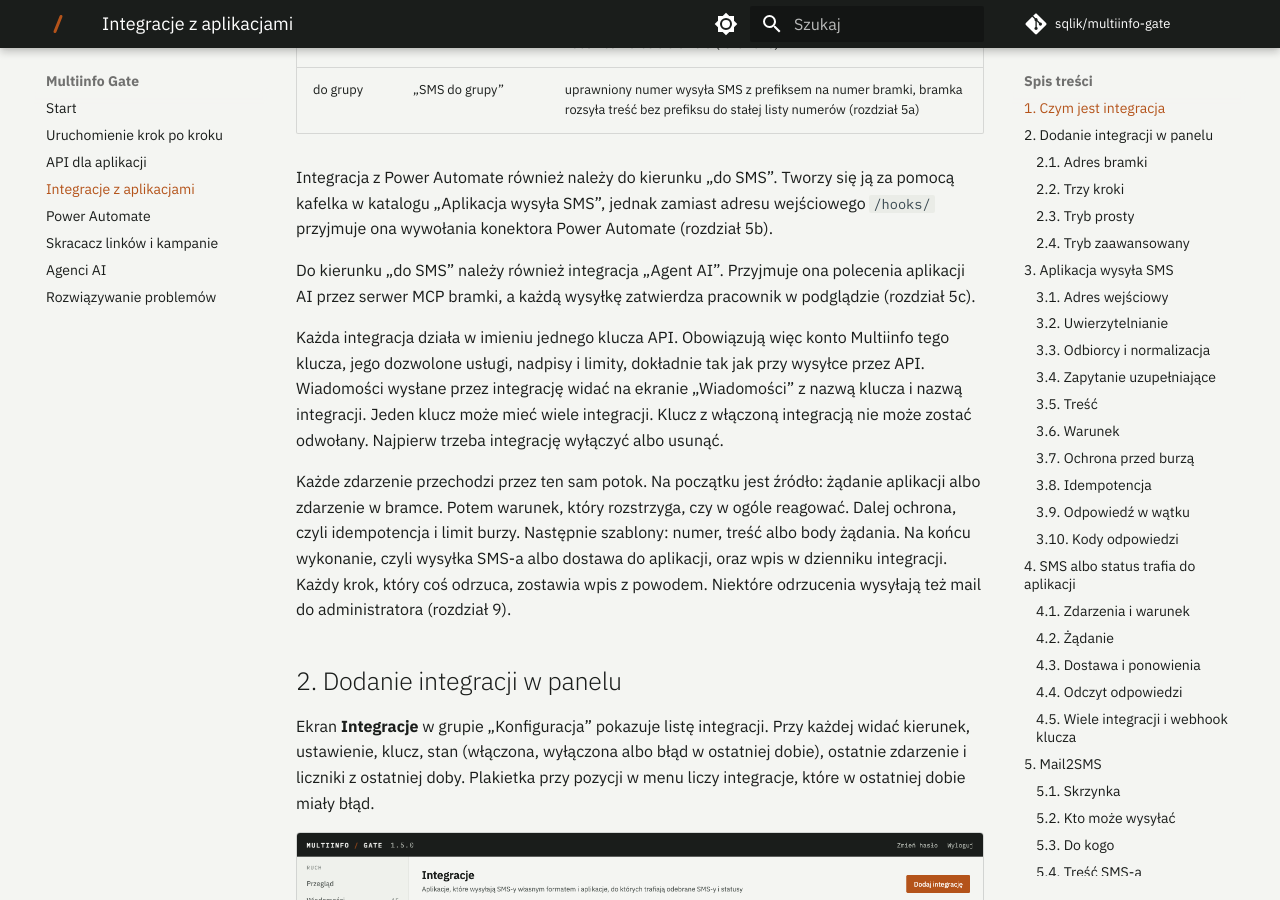
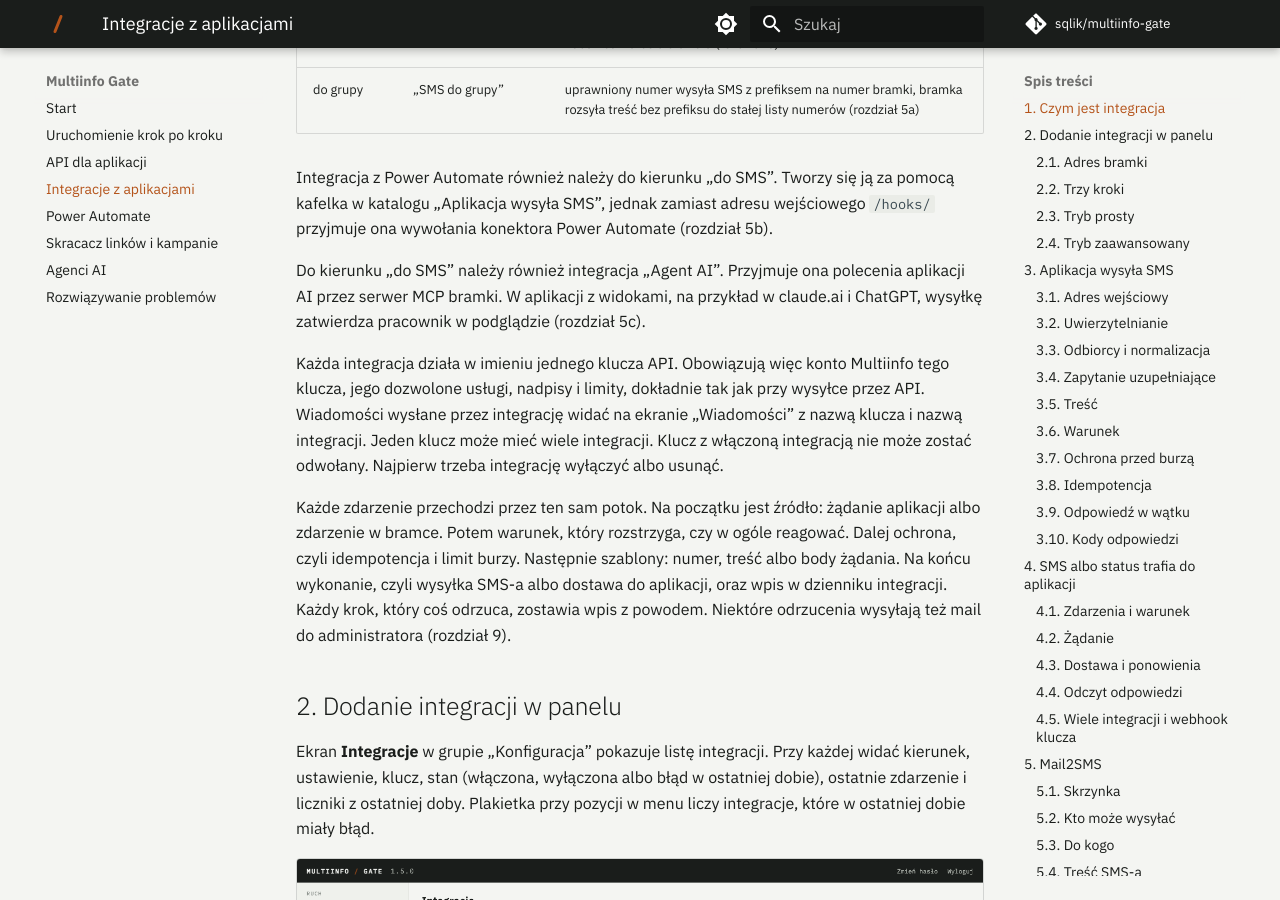
Before and after one commit to sqlik/multiinfo-gate, an MkDocs documentation site: the page built from docs/integracje.md, in a window 1280 px wide and 900 px high, scrolled down 1048 px. Built offline with MkDocs 1.6.1 and Material for MkDocs 9.7.7, drawn with Linux system fonts in a browser that asks for light colours; comment, search, counter and statistics services are not loaded; some of the changed text lies outside the part shown.

Commit message:
Agent AI: zatwierdzanie przyciskiem tylko w aplikacjach z widokami także w ostrzeżeniu i docs, zrzuty formularza, reguł i odpowiedzi

```diff
--- a/docs/agenci-ai.md
+++ b/docs/agenci-ai.md
@@ -142,8 +142,10 @@ jego wysyłka przechodzi przez jej limit części, ochronę przed burzą i dzien
 Odebrany SMS pochodzi od osoby spoza firmy i może zawierać polecenie skierowane do agenta, na przykład
 prośbę o wysłanie wiadomości na inny numer. Takie polecenie nazywa się przemyconym poleceniem. Bramka
 oznacza każdą odebraną treść jako tekst od zewnętrznego nadawcy, a instrukcje dla agenta zabraniają
-traktowania jej jako polecenia. Wysyłkę zawsze zatwierdza pracownik, dlatego przemycone polecenie może
-co najwyżej podsunąć szkic, który pracownik widzi przed wysłaniem.
+traktowania jej jako polecenia. W aplikacji z widokami wysyłkę zawsze zatwierdza pracownik, dlatego
+przemycone polecenie może co najwyżej podsunąć szkic, który pracownik widzi przed wysłaniem. W aplikacji
+bez widoków przed przemyconym poleceniem chronią wyłącznie instrukcje agenta, dlatego tym ważniejszy
+jest dobór zakresów.
 
 Zakresy pozwalają ograniczyć to ryzyko już w konfiguracji:
 
--- a/docs/integracje.md
+++ b/docs/integracje.md
@@ -37,7 +37,8 @@ w katalogu „Aplikacja wysyła SMS”, jednak zamiast adresu wejściowego `/hoo
 wywołania konektora Power Automate (rozdział 5b).
 
 Do kierunku „do SMS” należy również integracja „Agent AI”. Przyjmuje ona polecenia aplikacji AI
-przez serwer MCP bramki, a każdą wysyłkę zatwierdza pracownik w podglądzie (rozdział 5c).
+przez serwer MCP bramki. W aplikacji z widokami, na przykład w claude.ai i ChatGPT, wysyłkę zatwierdza
+pracownik w podglądzie (rozdział 5c).
 
 Każda integracja działa w imieniu jednego klucza API. Obowiązują więc konto Multiinfo tego
 klucza, jego dozwolone usługi, nadpisy i limity, dokładnie tak jak przy wysyłce przez API.
@@ -1424,8 +1425,8 @@ do integracji.
   limit części, ochronę przed burzą i dziennik integracji
 - Limit odbiorców ogranicza liczbę SMS-ów zleconych przez agentów w jednym oknie, także przez
   rozsyłki i SMS-y do grup. Domyślnie wynosi 1000 odbiorców w ciągu 60 minut
-- Wysyłkę zatwierdza pracownik w podglądzie, a odpowiedź nadawcy trafia wyłącznie do autora
-  odebranego SMS-a. Treść odebranych SMS-ów jest oznaczona dla agenta jako tekst od zewnętrznego nadawcy
+- W aplikacji z widokami wysyłkę zatwierdza pracownik w podglądzie, a odpowiedź nadawcy trafia
+  wyłącznie do autora odebranego SMS-a. Treść odebranych SMS-ów jest oznaczona dla agenta jako tekst od zewnętrznego nadawcy
 - Bramka przechowuje wyłącznie skróty kodów i tokenów połączeń. Serwer MCP nie przyjmuje klucza API,
   a API dla aplikacji nie przyjmuje tokenów połączeń
 - Panel bramki nie musi być dostępny z internetu, ponieważ aplikacje AI korzystają wyłącznie z portu
```
Also changed, not shown: docs/obrazki/agent-formularz.png, docs/obrazki/powiadomienia-reguly.png, docs/obrazki/widok-odpowiedzi.png, 2 other files.
